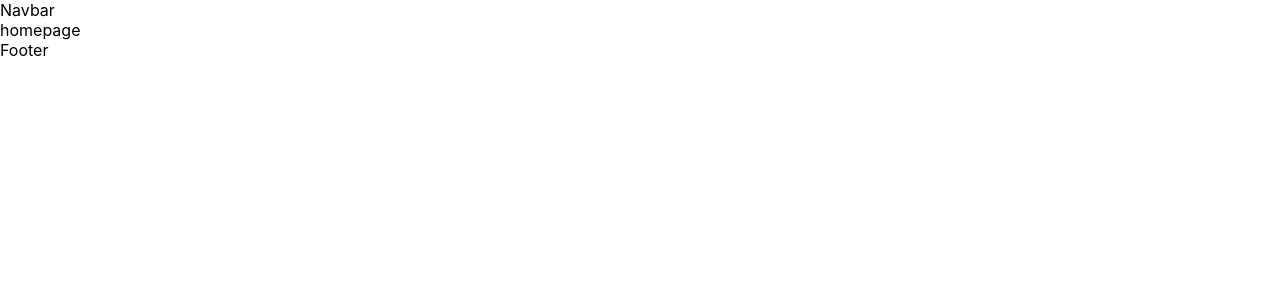
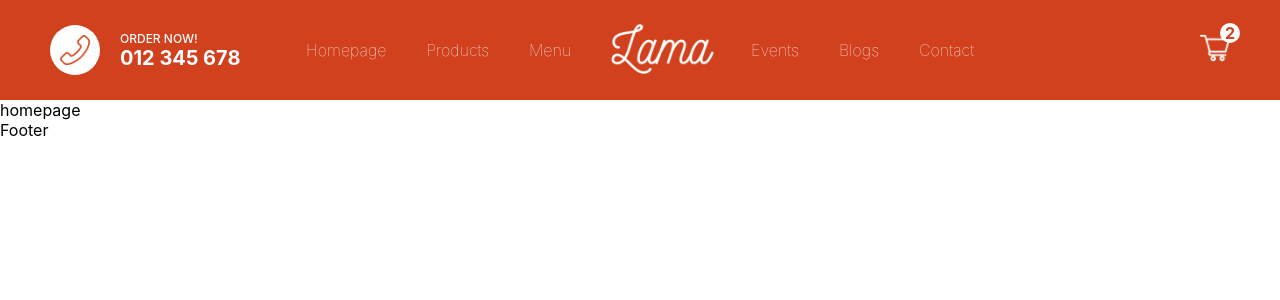
Before and after one commit to 52atiq/food-ordering-client, a Next.js app: page / in a window 1280 px wide. Shown: the top 300 px of the page. Built offline with nearby package versions, Linux system fonts and the light colour scheme.

Commit message:
navbar add

```diff
--- a/components/Navbar.js
+++ b/components/Navbar.js
@@ -1,6 +1,45 @@
+import Image from 'next/image'
+import styles from '../styles/Navbar.module.css'
+
 const Navbar = () => {
   return (
-    <div>Navbar</div>
+<div className={styles.container}>
+  <div className={styles.item}>
+
+    <div className={styles.callButton}>
+       <Image src='/img/telephone.png' alt='' width='32' height='32' />
+    </div>
+
+        <div className={styles.texts}>
+            <div className={styles.text}> ORDER NOW!</div>
+            <div className={styles.text}> 012 345 678</div>
+        </div>
+
+ </div>
+
+    <div className={styles.item}>
+        <ul className={styles.list}>
+                <li className={styles.listItem}>Homepage</li>
+                <li className={styles.listItem}>Products</li>
+                <li className={styles.listItem}>Menu</li>
+                <Image src='/img/logo.png' alt='' width='160px' height='69px' />
+
+                <li className={styles.listItem}>Events</li>
+                <li className={styles.listItem}>Blogs</li>
+                <li className={styles.listItem}>Contact</li>
+        </ul>
+    </div>
+
+    <div className={styles.item}>
+        <div className={styles.cart}>
+        <Image src='/img/cart.png' alt='' width='30px' height='30px' />
+        <div className={styles.counter}>2</div>
+        </div>
+     </div>
+
+</div>
+
+
   )
 }
 
--- a/styles/Navbar.module.css
+++ b/styles/Navbar.module.css
@@ -0,0 +1,73 @@
+.container{
+    height: 100px;
+    padding: 0px 50px;
+    background-color: #d1411e;
+    display: flex;
+    align-items: center;
+    justify-content: space-between;
+    position: sticky;
+    top: 0;
+
+}
+.item{
+    flex: 1;
+    display: flex;
+    align-items: center;
+}
+.item:nth-child(2){
+    flex: 3;
+}
+.item:last-child{
+    justify-content: end;
+}
+
+.callButton{
+    background-color: white;
+    border-radius: 50%;
+    padding: 10px;
+    width: 50px;
+    height: 50px;
+}
+.texts{
+    margin-left: 20px;
+    color: white;
+}
+.text:first-child{
+    font-size: 12px;
+    font-weight: 500;
+}
+.text:last-child{
+    font-size: 20px;
+    font-weight: bold;
+}
+
+.list{
+    padding: 0;
+    display: flex;
+    align-items: center;
+    list-style: none;
+    color: white;
+}
+.listItem{
+    margin: 20px;
+    font-weight: 50;
+}
+
+.cart{
+    position: relative;
+}
+.counter{
+    position: absolute;
+    top: -10px;
+    right: -10px;
+    width: 20px;
+    height: 20px;
+    border-radius: 50%;
+    background-color: white;
+    padding: 3px;
+    display: flex;
+    align-items: center;
+    justify-content: center;
+    font-weight: bold;
+    color: #d1411e;
+}
```
Also changed, not shown: 1 other file (tests, documents, lock files or other folders).
